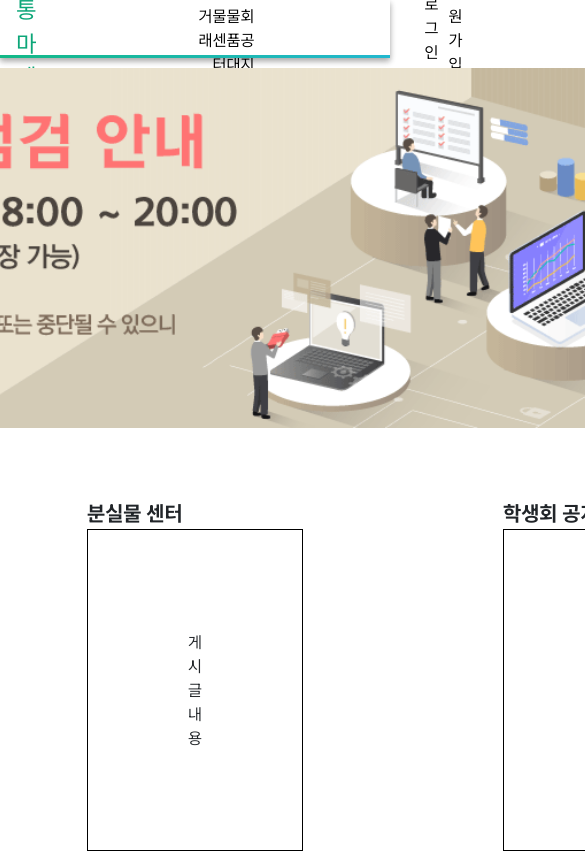
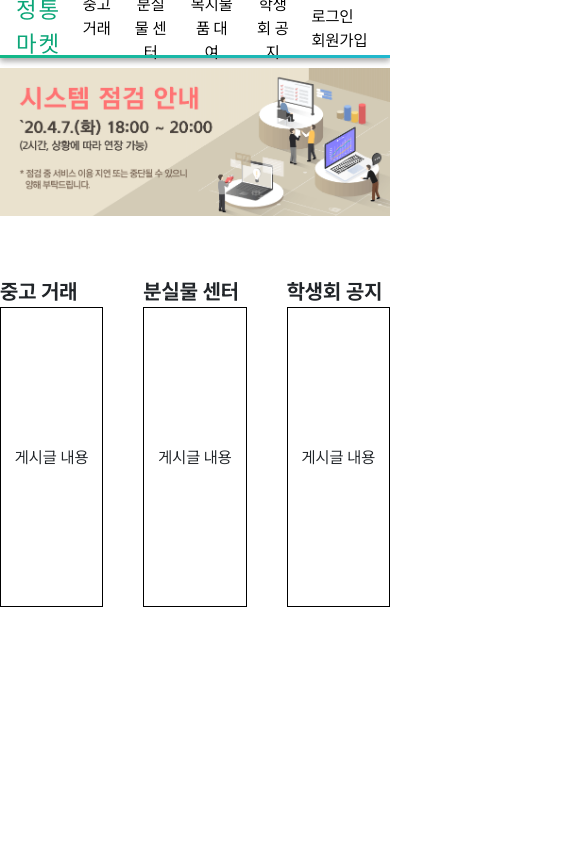
Before and after one commit to ICE-LIFE/ICE-LIFE-Frontend, a React (Create React App) app: page / in a window 390 px wide. Shown: the top 851 px of the page, 585 px wide, since content can reach past the window. Built offline with nearby package versions, Linux system fonts and the light colour scheme.

Commit message:
Fix home and header design to responsive layout

```diff
--- a/src/Components/Base/Header/Header.js
+++ b/src/Components/Base/Header/Header.js
@@ -27,6 +27,7 @@ const HeaderContents = styled.div`
     height: 55px;
     display: flex;
     flex-direction: row;
+    justify-content: space-between;
     align-items: center;
 
     padding-right: 1rem;
@@ -49,20 +50,19 @@ const Logo = styled(Link)`
     font-family: 'Rajdhani';
 `;
 
+const MenuListWrapper = styled.div``;
+
 // 중간 공간
-const Spacer = styled.div`
+const MenuList = styled.div`
     display: flex;
-    flex-grow: 1;
     text-align: center;
-    padding-left: 10rem;
-    padding-right: 10rem;
 `;
 
 const Menu = styled(Link)`
     text-decoration: none;
     flex-direction: row;
-    flex-grow: 1;
     color: black;
+    margin: 0 10px;
 
     // 방문한 페이지
     :visited {
@@ -87,13 +87,17 @@ const Header = () => {
             <WhiteBackground>
                 <HeaderContents>
                     <Logo to="/" >정통마켓</Logo>
-                    <Spacer>
-                        <Menu to="/">중고 거래</Menu>
-                        <Menu to="/lostfound">분실물 센터</Menu>
-                        <Menu to="/">복지물품 대여</Menu>
-                        <Menu to="/Notice">학생회 공지</Menu>
-                    </Spacer>
-                    <HeaderAuth />
+                    <MenuListWrapper>
+                        <MenuList>
+                            <Menu to="/">중고 거래</Menu>
+                            <Menu to="/lostfound">분실물 센터</Menu>
+                            <Menu to="/">복지물품 대여</Menu>
+                            <Menu to="/Notice">학생회 공지</Menu>
+                        </MenuList>
+                    </MenuListWrapper>
+                    <MenuListWrapper>
+                        <HeaderAuth />
+                    </MenuListWrapper>
                 </HeaderContents>
             </WhiteBackground>
             <GradientBorder />
--- a/src/Pages/Home.js
+++ b/src/Pages/Home.js
@@ -7,16 +7,18 @@ const Banner = styled.div`
 `;
 
 const Img = styled.img`
-    //width: 100%;
-    height: 360px;
     object-fit: fill;
+    width: 100%;
+    max-width: 1000px;
+    margin: 0 auto;
 `;
 
 const Preview = styled.div`
-    display: flex;
-    flex-direction: row;
-    justify-content: center;
-    margin-top: 70px;
+    display: grid;
+    grid-template-columns: repeat(3, 1fr);
+    grid-gap: 40px;
+    max-width: 1200px;
+    margin: 60px auto;
 `;
 
 const PreviewHeader = styled.div`
@@ -24,17 +26,14 @@ const PreviewHeader = styled.div`
     font-weight: bold;
 `;
 
-const BoardPreview = styled.div`
-    margin-left: 100px;
-    margin-right: 100px;
-`;
+const BoardPreview = styled.div``;
 
 const PostListPreview = styled.div`
     border: 1px solid black;
-    padding-top: 100px;
-    padding-bottom: 100px;
-    padding-left: 100px;
-    padding-right: 100px;
+    min-height: 300px;
+    display: flex;
+    justify-content: center;
+    align-items: center;
 `;
 
 const Home = () => {
```
